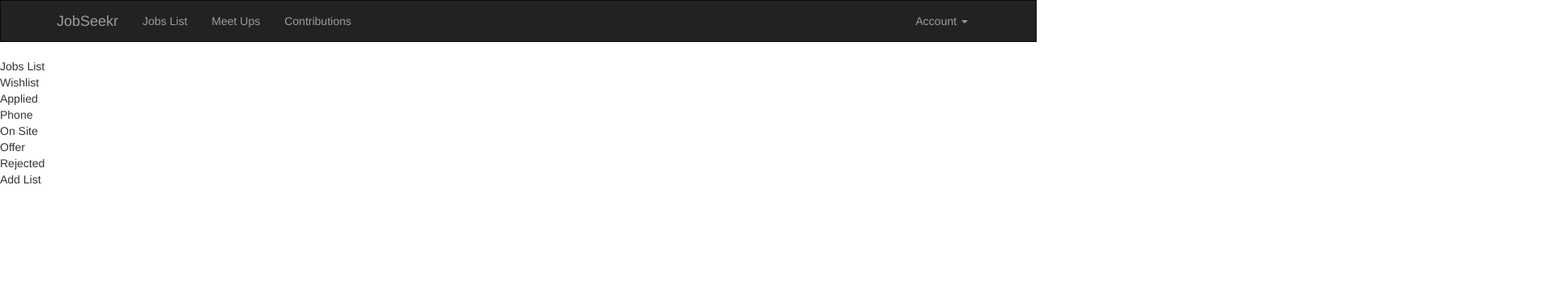
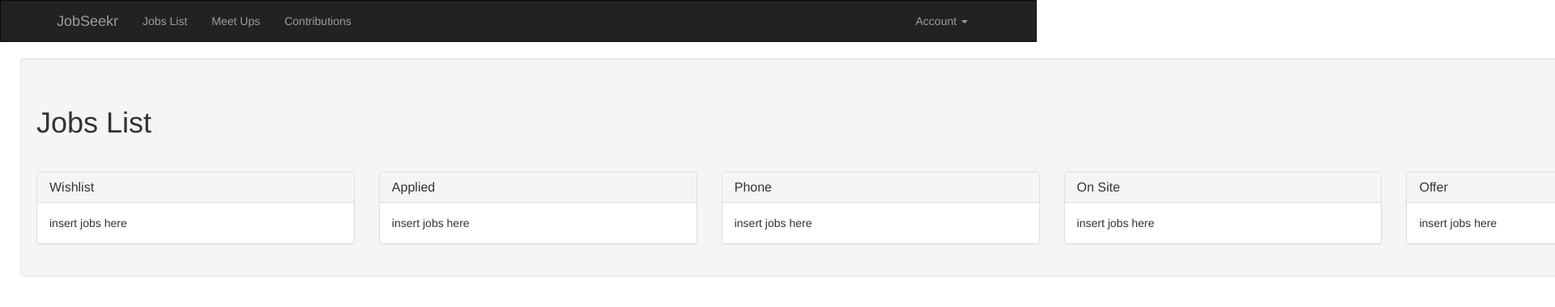
Before and after one commit to BloomTech-Labs/jobseekr, a React (Create React App) app in the folder jobseekr/: page /jobs in a window 1280 px wide. Shown: the top 380 px of the page at 81% size, 1920 px wide, since content can reach past the window. Built offline with nearby package versions, Linux system fonts and the light colour scheme.

Commit message:
update jobslist view layout  - lists are rendering in a row  TODO:  - get navbar to stay in place when using horizontal scrolling  - add create job button component

```diff
--- a/jobseekr/src/css/index.css
+++ b/jobseekr/src/css/index.css
@@ -11,3 +11,11 @@
 .settingsWrapper {
   height: 1600px;
 }
+.board__container {
+  min-width: 3000px;
+  margin: 10px;
+}
+.board__container .board {
+  display: flex;
+  flex-direction: row;
+}
--- /dev/null
+++ b/jobseekr/src/css/jobslist.css
@@ -0,0 +1,4 @@
+.jobs-list__header {
+  min-width: 3000px;
+  background: red;
+}
--- a/jobseekr/src/css/settings.css
+++ b/jobseekr/src/css/settings.css
@@ -3,7 +3,11 @@
 }
 .form-group {
   padding-left: 10px;
+  padding-right: 10px;
 }
 .btn-default {
   margin: 10px;
 }
+.settingsWrapper {
+  height: 1600px;
+}
--- a/jobseekr/src/less/index.less
+++ b/jobseekr/src/less/index.less
@@ -1,3 +1,4 @@
 // @import "reset.less"; // using this reset removes a lot of the bootstrap stylings;
 @import "mixins.less";
 @import "settings.less";
+@import "jobslist.less";
--- /dev/null
+++ b/jobseekr/src/less/jobslist.less
@@ -0,0 +1,15 @@
+
+.board__container {
+  min-width: 3000px;
+  margin: 10px;
+  .board__header {
+  }
+
+  .board {
+    display: flex;
+    flex-direction: row;
+  }
+
+  .list {
+  }
+}
--- a/jobseekr/src/routes/jobs/index.jsx
+++ b/jobseekr/src/routes/jobs/index.jsx
@@ -1,4 +1,12 @@
 import React, { Component } from 'react';
+import {
+  Well,
+  Grid,
+  Row,
+  Col,
+  PageHeader,
+  Panel,
+} from 'react-bootstrap';
 import Header from '../../components/header';
 
 class Jobs extends Component {
@@ -6,14 +14,14 @@ class Jobs extends Component {
     super(props, context);
 
     this.state = {
-      listTitles: [
-        'Wishlist',
-        'Applied',
-        'Phone',
-        'On Site',
-        'Offer',
-        'Rejected',
-        'Add List',
+      lists: [
+        { title: 'Wishlist', content: 'insert jobs here' },
+        { title: 'Applied', content: 'insert jobs here' },
+        { title: 'Phone', content: 'insert jobs here' },
+        { title: 'On Site', content: 'insert jobs here' },
+        { title: 'Offer', content: 'insert jobs here' },
+        { title: 'Rejected', content: 'insert jobs here' },
+        { title: 'Add List', content: 'insert jobs here' },
       ],
     };
   }
@@ -22,16 +30,27 @@ class Jobs extends Component {
     return (
       <div className="parent">
         <Header />
-        <div className="jobs-list__header">
-          Jobs List
-        </div>
-        <div className="board">
-          {this.state.listTitles.map(title => (
-            <div className="list" key="">
-              {title}
-            </div>
-          ))}
-        </div>
+        <Grid className="board__container">
+          <Well>
+            <PageHeader className="board__header">
+              Jobs List
+            </PageHeader>
+            <Row className="board">
+              {this.state.lists.map(list => (
+                <Col key="" xs={6} md={4}>
+                  <Panel className="list">
+                    <Panel.Heading>
+                      <Panel.Title componentClass="h3">{list.title}</Panel.Title>
+                    </Panel.Heading>
+                    <Panel.Body>
+                      {list.content}
+                    </Panel.Body>
+                  </Panel>
+                </Col>
+              ))}
+            </Row>
+          </Well>
+        </Grid>
       </div>
     );
   }
```
